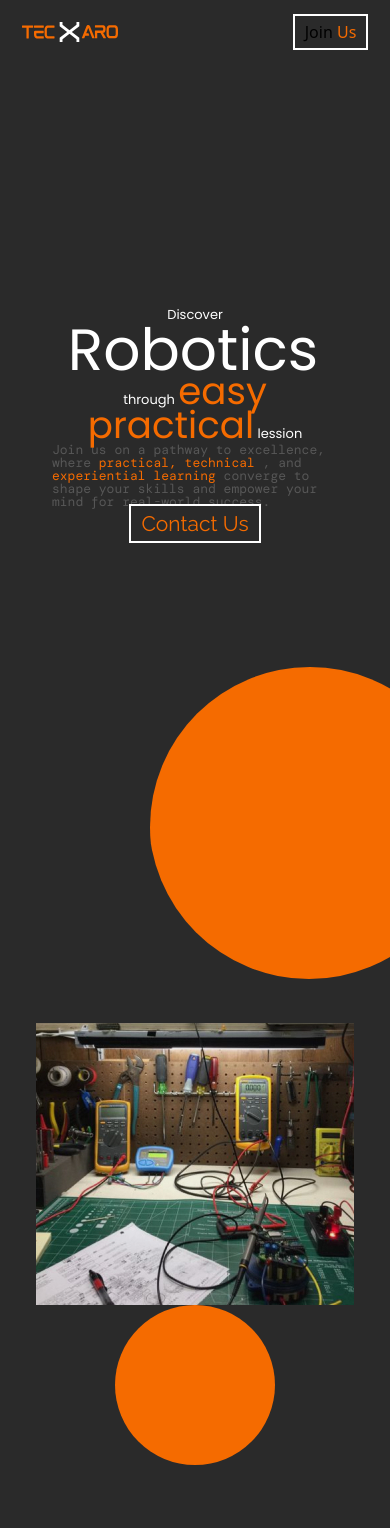
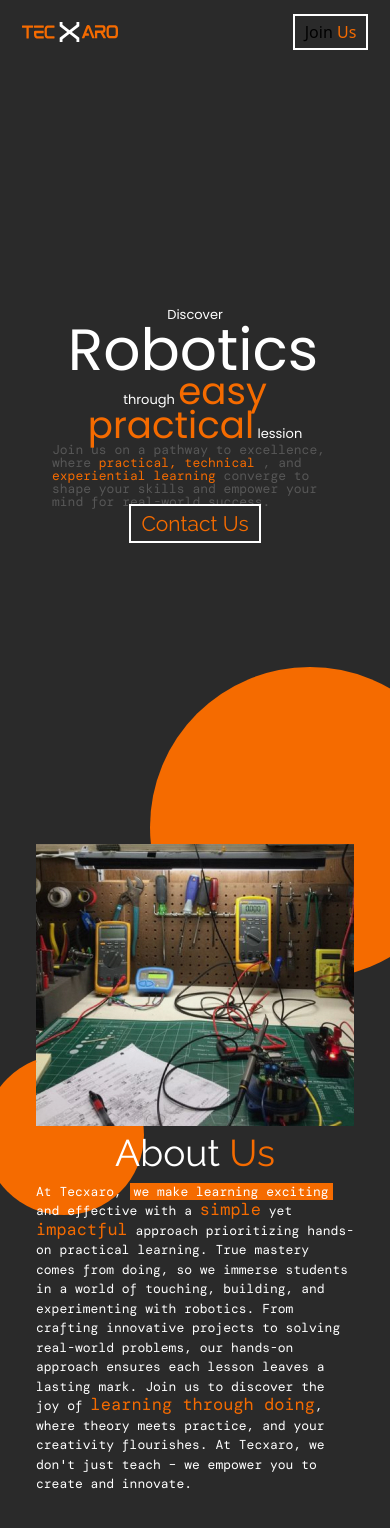
Before and after one commit to Techxaro/tecxaro-website, a React (Vite) app in the folder website/: page / in a window 390 px wide. Shown: the top 1528 px of the page. Built offline with nearby package versions, Linux system fonts and the light colour scheme.

Commit message:
the about us section of the website for the mobile version is more or less done

```diff
--- a/website/src/App.css
+++ b/website/src/App.css
@@ -93,3 +93,25 @@
     align-items: center;
 
 }
+
+.circle-z{
+    z-index: +3;
+}
+
+.normal-z{
+    z-index: +5;
+}
+
+.text-orange-highlight{
+
+    font-size: 17px;
+    line-height: 17px;
+
+    color: var(--orange);
+}
+
+.text-orange-Bhighlight{
+
+    background-color: var(--orange);
+    padding: 0px 4px 0px 4px;
+}
--- a/website/src/screenSize/Mobile/Components/_2_aboutUs-M.jsx
+++ b/website/src/screenSize/Mobile/Components/_2_aboutUs-M.jsx
@@ -15,30 +15,53 @@ export const AboutSectionMobile = () => {
 
 
             {/* THE ORANGE CIRCLE */}
-            <div className="ASM-big-orange-circle"></div>
+            <div className="ASM-big-orange-circle circle-z"></div>
+
+
+
 
 
 
             {/* ABOUT US SECTION IMAGE */}
-            <div>
+            <div className=" normal-z mb-8">
                 <img src={aboutUsSectionImg} alt="" />
             </div>
 
 
 
+
+
+
+
             {/* THE SMALL ORANGE CIRCLE */}
-            <div className="ASM-small-orange-circle">
+            <div className="ASM-small-orange-circle circle-z">
             </div>
 
 
 
+
+
+
+
             {/* ABOUT US HEADING */}
+            <div className=" normal-z w-[100%] raleway mb-8">
+                <h1 className=" ASM-aboutUs-headingSection font-semibold">About <span className="color-orange">Us</span></h1>
+            </div>
+
+
+
+
 
 
 
 
             {/* ABOUT US PARAGRAPH */}
-
+            <div className=" normal-z">
+                <p className=" dmMono ASM-paragraphSection ">
+                At Tecxaro, <span className=" text-orange-Bhighlight">we make learning exciting</span> and effective with a <span className="text-orange-highlight">simple</span> yet <span className="text-orange-highlight">impactful</span> approach prioritizing hands-on practical learning. True mastery comes from doing, so we immerse students in a world of touching, building, and experimenting with robotics. From crafting innovative projects to solving real-world problems, our hands-on approach ensures each lesson leaves a lasting mark. Join us to discover the joy of <span className="text-orange-highlight">learning through doing</span>, where theory meets practice, and your creativity flourishes. At Tecxaro, we
+                don&apos;t just teach – we empower you to create and innovate.
+                </p>
+            </div>
 
         </div>
 
--- a/website/src/screenSize/Mobile/Pages/homePageMobile.css
+++ b/website/src/screenSize/Mobile/Pages/homePageMobile.css
@@ -226,9 +226,10 @@
 .ASM-wrapper{
 
     width: 19.875rem;
+    height: 100%;
     display: flex;
     flex-direction: column;
-    justify-content: center;
+    justify-content: flex-start;
     align-items: center;
 }
 
@@ -252,4 +253,21 @@
     height: 10rem;
     background-color: var(--orange);
     border-radius: 100%;
+
+    position: absolute;
+    top: 211px;
+    left: -16px;
 }
+
+.ASM-aboutUs-headingSection{
+
+    font-size: 2.325rem;
+    color: white;
+}
+
+
+.ASM-paragraphSection{
+
+    color: white;
+    font-size: 13px;
+}
```
